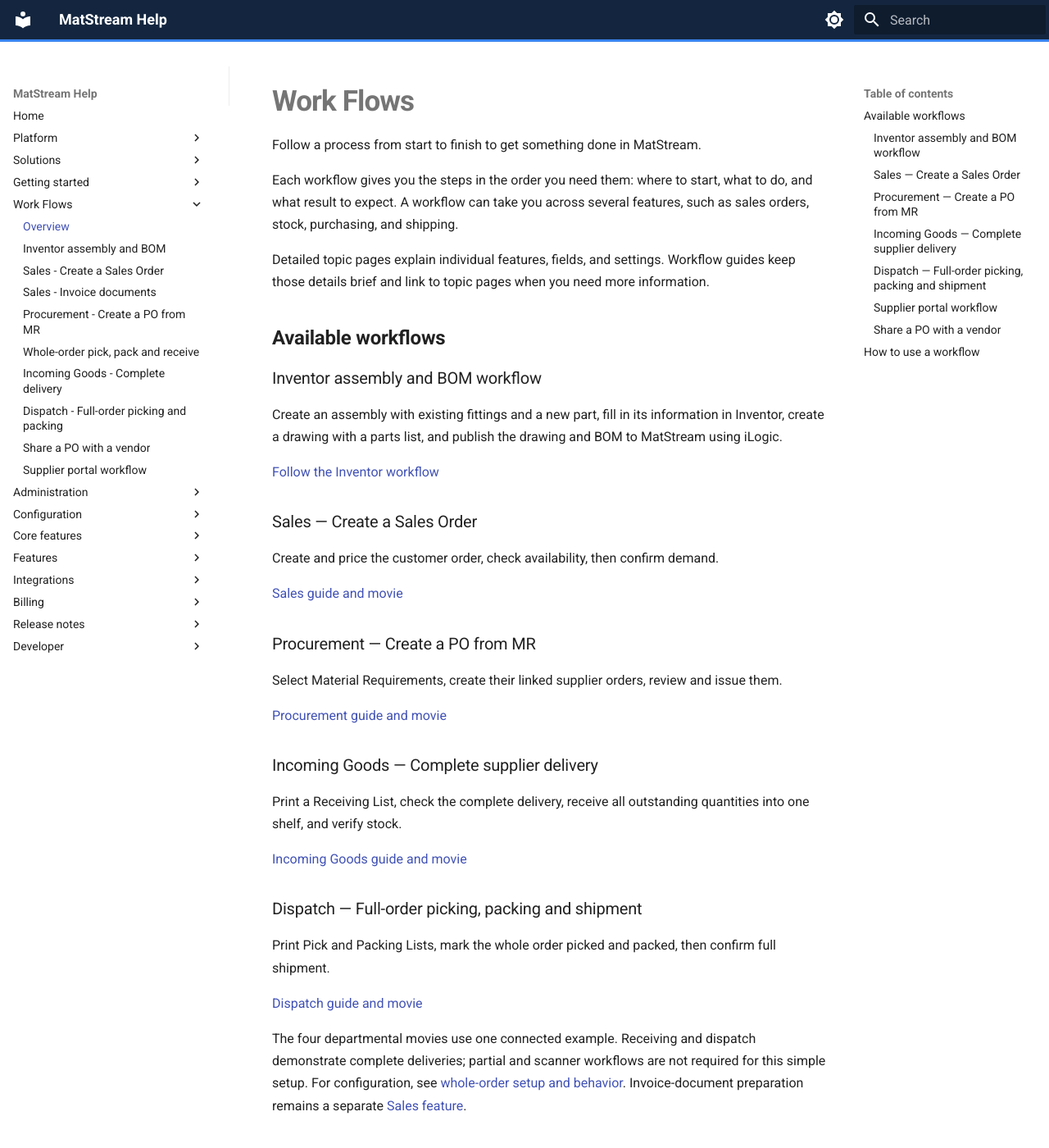
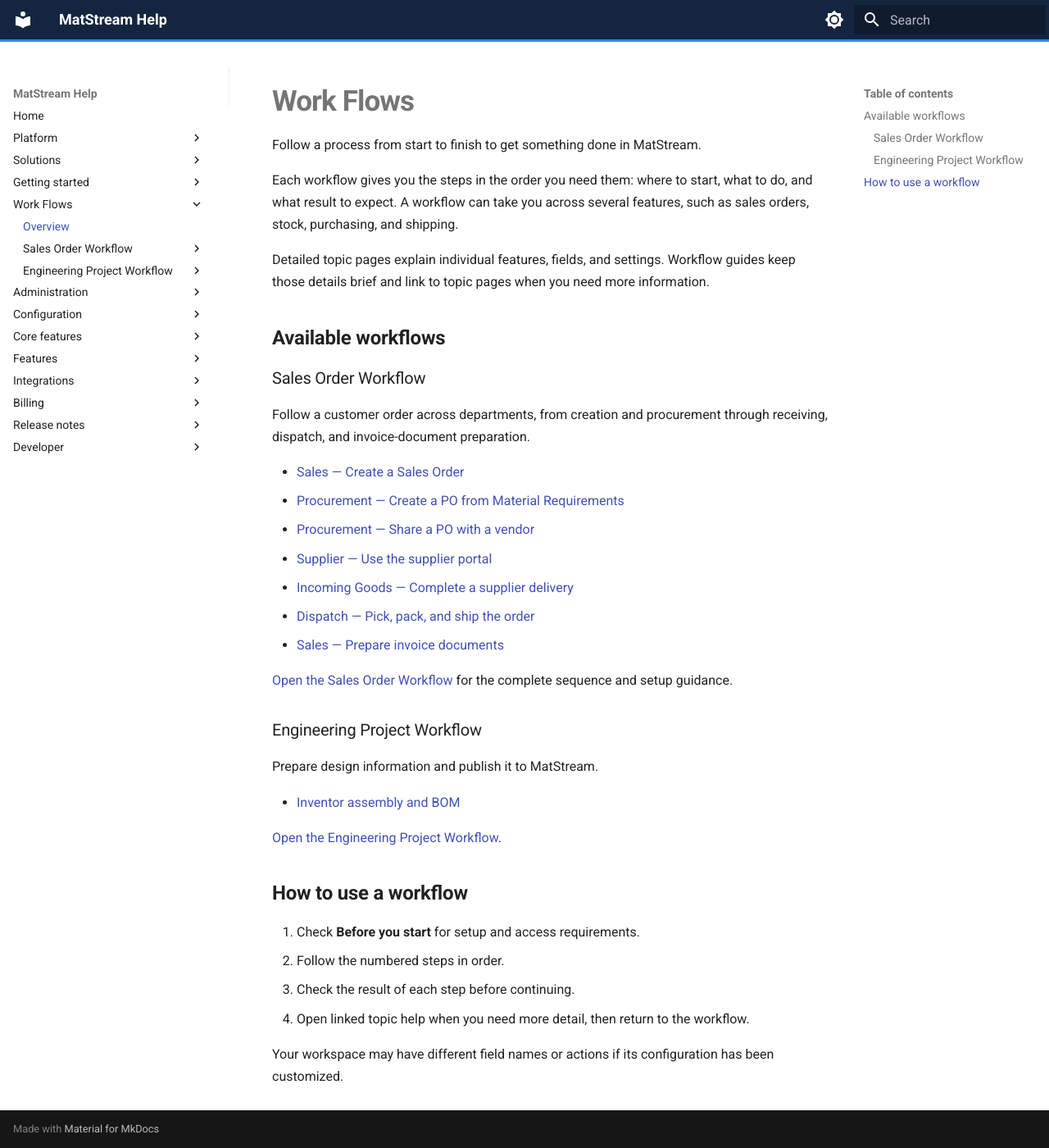
Before and after one commit to PatrickVanDerMeer/matstream-docs, an MkDocs documentation site: the page built from docs/workflows/index.md, in a window 1280 px wide and 1400 px high. Shown: the whole window at 82% size. Built offline with MkDocs 1.6.1 and Material for MkDocs 9.7.7, drawn with Linux system fonts in a browser that asks for light colours; some of the changed text lies outside the part shown.

Commit message:
Workflows organised

```diff
--- /dev/null
+++ b/docs/workflows/engineering-project.md
@@ -0,0 +1,11 @@
+# Engineering Project Workflow
+
+Follow the engineering guides to prepare design information and publish it to MatStream.
+
+## Engineering steps
+
+### Inventor assembly and BOM
+
+Create an assembly with existing fittings and a new part, fill in its information in Inventor, create a drawing with a parts list, and publish the drawing and BOM to MatStream using iLogic.
+
+[Follow the Inventor assembly and BOM guide](inventor-assembly-bom.md)
--- a/docs/workflows/index.md
+++ b/docs/workflows/index.md
@@ -8,49 +8,27 @@ Detailed topic pages explain individual features, fields, and settings. Workflow
 
 ## Available workflows
 
-### Inventor assembly and BOM workflow
+### Sales Order Workflow
 
-Create an assembly with existing fittings and a new part, fill in its information in Inventor, create a drawing with a parts list, and publish the drawing and BOM to MatStream using iLogic.
+Follow a customer order across departments, from creation and procurement through receiving, dispatch, and invoice-document preparation.
 
-[Follow the Inventor workflow](inventor-assembly-bom.md)
+- [Sales — Create a Sales Order](create-sales-order.md)
+- [Procurement — Create a PO from Material Requirements](arrange-missing-stock.md)
+- [Procurement — Share a PO with a vendor](vendor-purchase-order.md)
+- [Supplier — Use the supplier portal](supplier-portal.md)
+- [Incoming Goods — Complete a supplier delivery](receive-warehouse-goods.md)
+- [Dispatch — Pick, pack, and ship the order](pick-pack-send.md)
+- [Sales — Prepare invoice documents](../features/sales-orders.md#5-create-the-sales-order-invoice-document)
 
-### Sales — Create a Sales Order
+[Open the Sales Order Workflow](sales-order.md) for the complete sequence and setup guidance.
 
-Create and price the customer order, check availability, then confirm demand.
+### Engineering Project Workflow
 
-[Sales guide and movie](create-sales-order.md)
+Prepare design information and publish it to MatStream.
 
-### Procurement — Create a PO from MR
+- [Inventor assembly and BOM](inventor-assembly-bom.md)
 
-Select Material Requirements, create their linked supplier orders, review and issue them.
-
-[Procurement guide and movie](arrange-missing-stock.md)
-
-### Incoming Goods — Complete supplier delivery
-
-Print a Receiving List, check the complete delivery, receive all outstanding quantities into one shelf, and verify stock.
-
-[Incoming Goods guide and movie](receive-warehouse-goods.md)
-
-### Dispatch — Full-order picking, packing and shipment
-
-Print Pick and Packing Lists, mark the whole order picked and packed, then confirm full shipment.
-
-[Dispatch guide and movie](pick-pack-send.md)
-
-The four departmental movies use one connected example. Receiving and dispatch demonstrate complete deliveries; partial and scanner workflows are not required for this simple setup. For configuration, see [whole-order setup and behavior](whole-order-pick-pack-receive.md). Invoice-document preparation remains a separate [Sales feature](../features/sales-orders.md#5-create-the-sales-order-invoice-document).
-
-### Supplier portal workflow
-
-Receive a Purchase Order, download the PO and applicable documents, and upload required vendor documents such as material certificates.
-
-[Follow the supplier workflow](supplier-portal.md)
-
-### Share a PO with a vendor
-
-Prepare and share a Purchase Order with its documents and supplier portal link.
-
-[Follow the buyer workflow](vendor-purchase-order.md)
+[Open the Engineering Project Workflow](engineering-project.md).
 
 ## How to use a workflow
 
--- a/mkdocs.yml
+++ b/mkdocs.yml
@@ -42,15 +42,19 @@ nav:
     - Your account menu: getting-started/account-menu.md
   - Work Flows:
     - Overview: workflows/index.md
-    - Inventor assembly and BOM: workflows/inventor-assembly-bom.md
-    - Sales - Create a Sales Order: workflows/create-sales-order.md
-    - Sales - Invoice documents: features/sales-orders.md
-    - Procurement - Create a PO from MR: workflows/arrange-missing-stock.md
-    - Whole-order pick, pack and receive: workflows/whole-order-pick-pack-receive.md
-    - Incoming Goods - Complete delivery: workflows/receive-warehouse-goods.md
-    - Dispatch - Full-order picking and packing: workflows/pick-pack-send.md
-    - Share a PO with a vendor: workflows/vendor-purchase-order.md
-    - Supplier portal workflow: workflows/supplier-portal.md
+    - Sales Order Workflow:
+      - Overview: workflows/sales-order.md
+      - Sales - Create a Sales Order: workflows/create-sales-order.md
+      - Procurement - Create a PO from MR: workflows/arrange-missing-stock.md
+      - Procurement - Share a PO with a vendor: workflows/vendor-purchase-order.md
+      - Supplier - Supply documents through the portal: workflows/supplier-portal.md
+      - Incoming Goods - Complete delivery: workflows/receive-warehouse-goods.md
+      - Dispatch - Full-order picking and packing: workflows/pick-pack-send.md
+      - Sales - Invoice documents: features/sales-orders.md
+      - Whole-order setup and behavior: workflows/whole-order-pick-pack-receive.md
+    - Engineering Project Workflow:
+      - Overview: workflows/engineering-project.md
+      - Inventor assembly and BOM: workflows/inventor-assembly-bom.md
   - Administration:
     - Inviting users: admin/inviting-users.md
     - Editor seats: admin/editor-seats.md
```
Also changed, not shown: docs/index.md (+2 -5 lines), docs/workflows/sales-order.md (added, +19 -0 lines).
